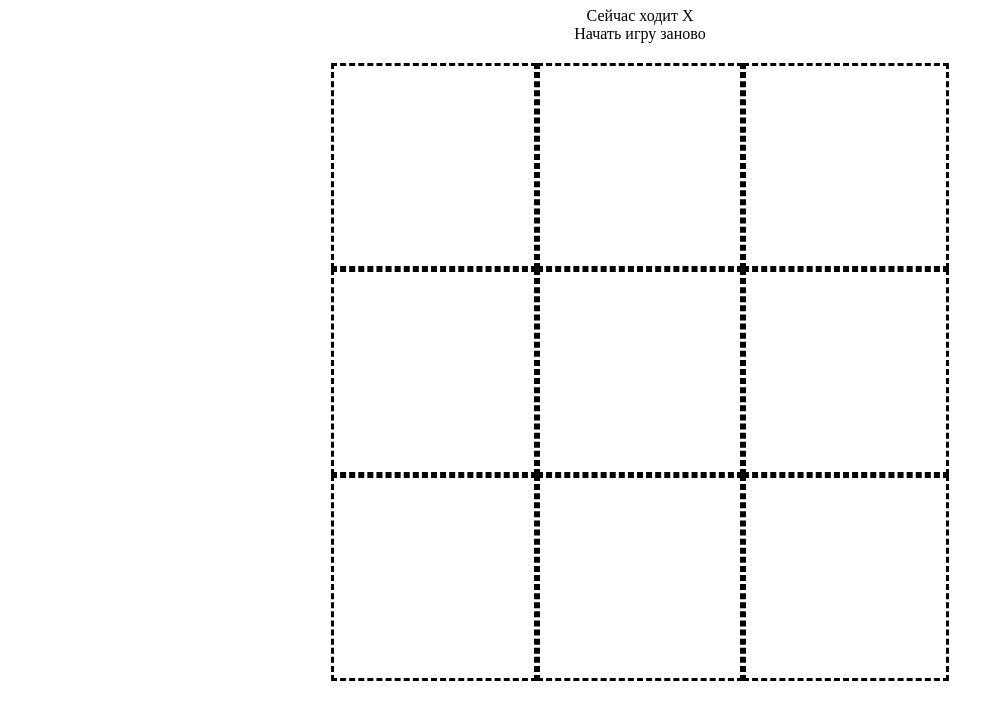
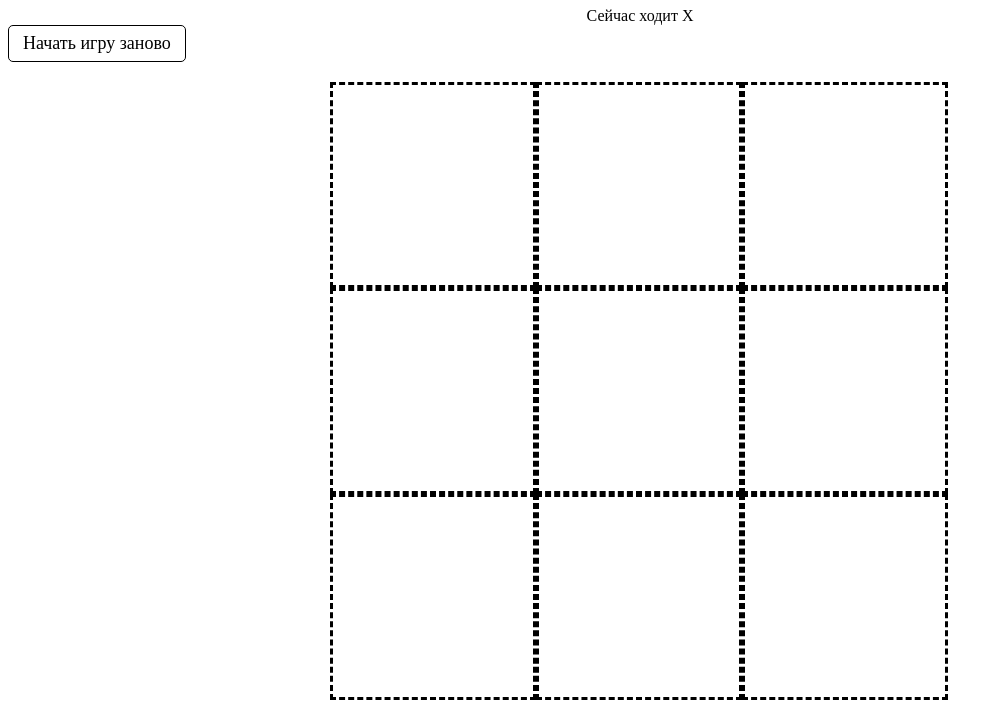
Before and after one commit to jamesscreen/lesson_06_XvsO, a plain HTML site: page index.html in a window 1280 px wide. Shown: the part 73-800 px from the top of the page, without its empty margins (0-1004 px from the left). Drawn offline with Linux system fonts and the light colour scheme.

Commit message:
добавлены стили для кнопки сброса;

```diff
--- a/style.css
+++ b/style.css
@@ -6,6 +6,8 @@ h1, .step_status, .button_reset {
 	margin: 20px auto 0;
 	width: 618px;
 	height: 618px;
+	width: 620px;
+	height: 620px;
 }
 
 .cell {
@@ -18,6 +20,20 @@ h1, .step_status, .button_reset {
 .inner-cell {
 	width: 200px;
 	height: 200px;
-	font-size: 20vw;
+	font-size: 180px;
 	text-align: center;
 }
+
+.button_reset{
+	display: inline-block;
+	margin: 0 auto;
+	padding: 7px 14px;
+	border-radius: 5px;
+	border: 1px solid black;
+	font-size: 18px;
+	cursor: pointer;
+}
+
+.bottom{
+	text-align: center;
+}
```
